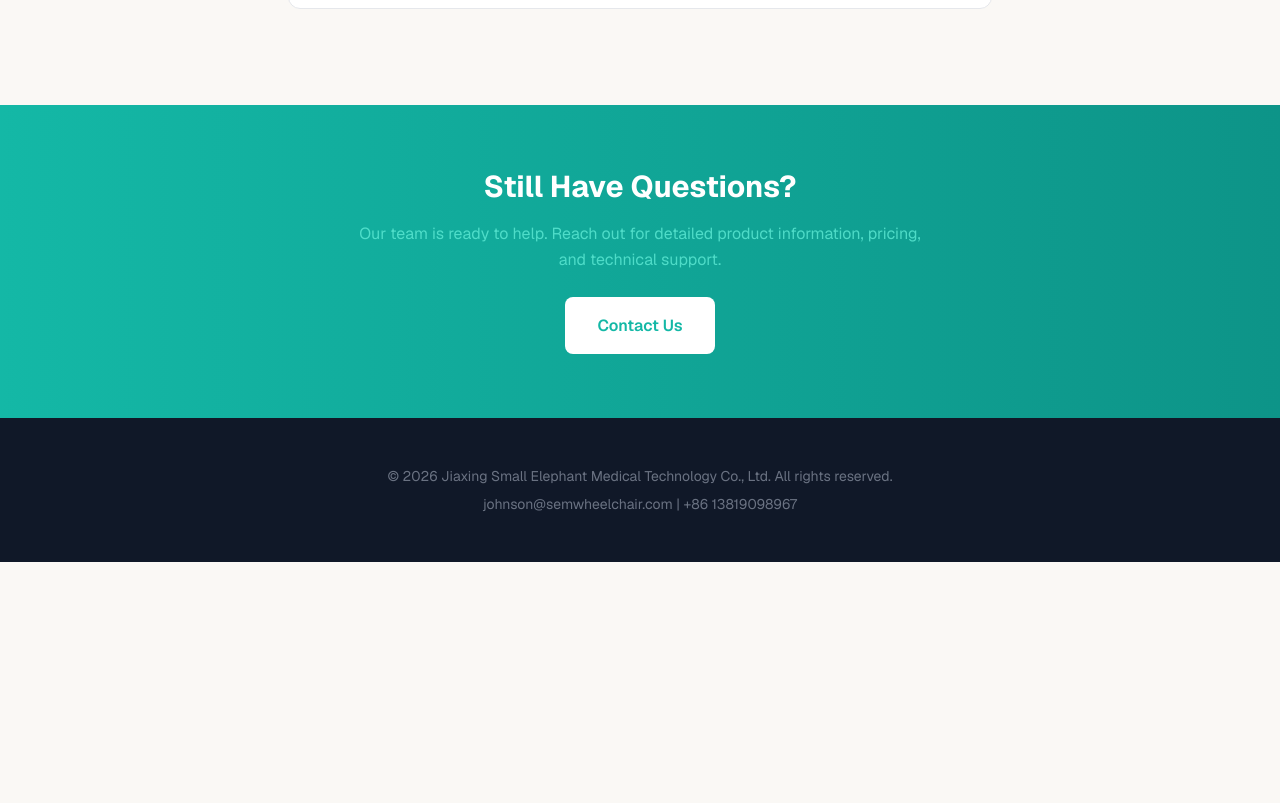
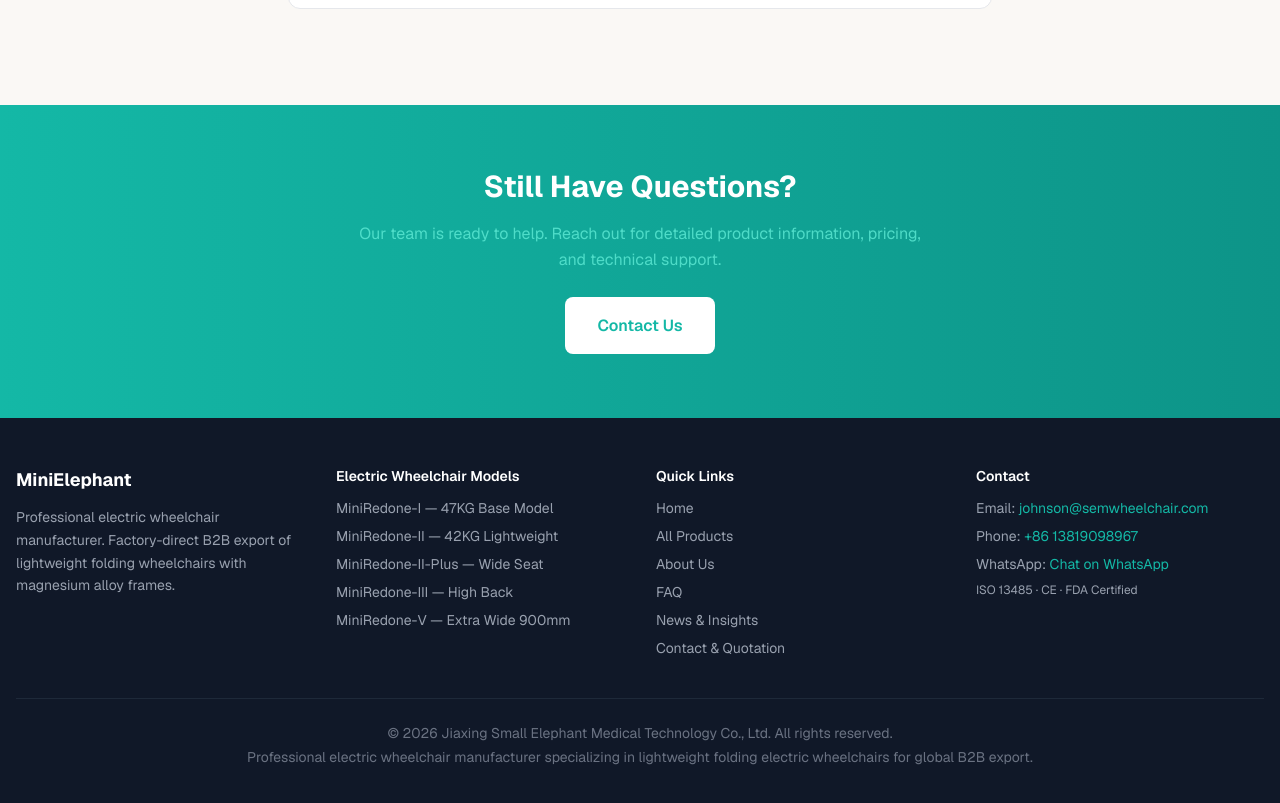
Before and after one commit to haja-ai/export-site, a Next.js app: page /faq in a window 1280 px wide. Shown: the part 1363-2166 px from the top of the page. Before the commit the page ends 1925 px from the top, so only its background shows below. Built offline with nearby package versions, Linux system fonts and the light colour scheme.

Commit message:
SEO optimization: H1 keyword fix, meta tags, JSON-LD structured data, footer internal links, image performance, sitemap, next.config

```diff
--- a/app/about/page.js
+++ b/app/about/page.js
@@ -5,13 +5,13 @@
 
 
 export const metadata = {
-  title: 'About Us | MiniElephant Electric Wheelchair Manufacturer',
+  title: 'About Us | MiniElephant Electric Wheelchair Manufacturer | Folding Wheelchair Factory',
   description:
-    'Jiaxing Small Elephant Medical Technology Co., Ltd — professional electric wheelchair manufacturer with 10+ years experience. ISO certified, OEM/ODM available, 50+ countries exported.',
+    'Jiaxing Small Elephant Medical Technology Co., Ltd — professional electric wheelchair manufacturer & supplier with 10+ years experience. ISO 13485, CE, FDA certified factory in Zhejiang, China. OEM/ODM available, 50+ countries exported. Lightweight magnesium alloy folding wheelchairs.',
   openGraph: {
-    title: 'About MiniElephant — Professional Electric Wheelchair Manufacturer',
+    title: 'About MiniElephant — Professional Electric Wheelchair Manufacturer & Factory',
     description:
-      '10+ years of experience in electric wheelchair manufacturing. ISO certified factory in Zhejiang, China.',
+      '10+ years of electric wheelchair manufacturing experience. ISO/CE/FDA certified factory in Zhejiang, China. Specializing in lightweight magnesium alloy folding wheelchairs.',
     url: 'https://www.semwheelchair.com/about',
     type: 'website',
   },
--- a/app/components/PageHero.jsx
+++ b/app/components/PageHero.jsx
@@ -19,8 +19,8 @@
         label: "Get a Quote",
         onClick: () => window.location.href = '/contact',
       }}
-      title="Freedom to Move, Power to Live"
-      subtitle="Factory-direct magnesium alloy electric wheelchairs. Dual 350W motors, 30km range, 150KG load. Exported to 50+ countries with OEM/ODM service."
+      title="Factory-Direct Electric Wheelchair Manufacturer | MiniRedone Lightweight Folding Wheelchairs"
+      subtitle="Premium electric wheelchairs with magnesium alloy frames — dual 350W motors, 30km range, 150KG load. Factory-direct B2B export to 50+ countries. OEM/ODM customization available."
       primaryAction={{
         label: "See the MiniRedone Series",
         onClick: () => window.location.href = '/products',
--- a/app/contact/page.js
+++ b/app/contact/page.js
@@ -4,13 +4,13 @@
 
 
 export const metadata = {
-  title: 'Contact Us | Get a Quote | MiniElephant Electric Wheelchair',
+  title: 'Contact Us | Get a Quote | Electric Wheelchair Manufacturer | MiniElephant',
   description:
-    'Contact MiniElephant for electric wheelchair inquiry, quotation, and OEM/ODM requests. Phone: +86 13819098967, Email: johnson@semwheelchair.com. Response within 24 hours.',
+    'Contact MiniElephant electric wheelchair manufacturer for B2B inquiry, quotation, and OEM/ODM requests. Factory-direct pricing. Phone: +86 13819098967, Email: johnson@semwheelchair.com. Response within 24 hours.',
   openGraph: {
-    title: 'Contact MiniElephant — Request a Quotation',
+    title: 'Contact MiniElephant — Electric Wheelchair Manufacturer Quotation',
     description:
-      'Get a customized quotation for electric wheelchairs. OEM/ODM inquiries welcome. Fast response within 24 hours.',
+      'Get a customized quotation for folding electric wheelchairs. OEM/ODM inquiries welcome. Factory-direct B2B pricing. Fast response within 24 hours.',
     url: 'https://www.semwheelchair.com/contact',
     type: 'website',
   },
@@ -52,7 +52,7 @@
                 </div>
                 <div>
                   <p className="text-sm font-medium text-gray-900">Phone / WhatsApp</p>
-                  <a href="tel:+861****8967" className="text-sm text-teal hover:underline">
+                  <a href="tel:+8613819098967" className="text-sm text-teal hover:underline">
                     +86 13819098967
                   </a>
                   <p className="text-xs text-gray-400 mt-0.5">Contact: Johnson</p>
--- a/app/faq/page.js
+++ b/app/faq/page.js
@@ -3,12 +3,12 @@
 
 
 export const metadata = {
-  title: 'FAQ | Electric Wheelchair | MiniElephant',
+  title: 'FAQ | Electric Wheelchair Manufacturer | MiniElephant Folding Wheelchairs',
   description:
-    'Frequently asked questions about MiniElephant electric wheelchairs. Shipping, warranty, OEM/ODM, battery, maintenance, and more. Find answers quickly.',
+    'Frequently asked questions about MiniElephant electric wheelchairs — B2B export, shipping times, OEM/ODM customization, warranty, battery specifications, and more. Find answers from the manufacturer.',
   openGraph: {
-    title: 'FAQ — MiniElephant Electric Wheelchair',
-    description: 'Find answers about electric wheelchair shipping, warranty, customization, and more.',
+    title: 'FAQ — MiniElephant Electric Wheelchair Manufacturer',
+    description: 'Find answers about electric wheelchair shipping, OEM customization, warranty, battery range, and more from the manufacturer.',
     url: 'https://www.semwheelchair.com/faq',
     type: 'website',
   },
--- a/app/layout.js
+++ b/app/layout.js
@@ -22,13 +22,13 @@
 
 export const metadata = {
   title: {
-    default: 'MiniElephant Electric Wheelchair | Premium B2B Electric Wheelchairs Manufacturer',
+    default: 'MiniElephant Electric Wheelchair | Premium B2B Electric Wheelchairs Manufacturer | Lightweight Folding Wheelchairs',
     template: '%s | MiniElephant Electric Wheelchair',
   },
   description:
-    'Professional electric wheelchair manufacturer. Lightweight folding wheelchairs with magnesium alloy frame, 30km range. B2B export to 50+ countries. OEM/ODM welcome.',
+    'Professional electric wheelchair manufacturer & supplier of lightweight folding wheelchairs with magnesium alloy frames. Dual 350W motors, 30km range, 150KG load capacity. B2B export to 50+ countries. ISO, CE, FDA certified. OEM/ODM available. Factory-direct pricing.',
   keywords:
-    'electric wheelchair, MiniElephant, MiniRedone, wheelchair manufacturer, B2B, export, China, Zhejiang, mobility, folding wheelchair, magnesium alloy, mobility aid',
+    'electric wheelchair, electric wheelchair manufacturer, folding electric wheelchair, lightweight wheelchair, magnesium alloy wheelchair, MiniElephant, MiniRedone, wheelchair supplier, B2B wheelchair export, China wheelchair manufacturer, mobility scooter, power wheelchair, OEM wheelchair, ODM wheelchair, electric wheelchair factory, Zhejiang wheelchair, portable wheelchair, dual motor wheelchair, 30km range wheelchair, 150kg capacity wheelchair, ISO 13485 wheelchair, CE certified wheelchair',
   robots: 'index, follow, max-image-preview:large, max-snippet:-1, max-video-preview:-1',
   alternates: {
     canonical: 'https://www.semwheelchair.com',
@@ -37,21 +37,21 @@
     },
   },
   openGraph: {
-    title: 'MiniElephant Electric Wheelchair | Premium B2B Electric Wheelchairs Manufacturer',
+    title: 'MiniElephant Electric Wheelchair | Premium B2B Electric Wheelchairs Manufacturer | Lightweight Folding Wheelchairs',
     description:
-      'Professional electric wheelchair manufacturer. Lightweight folding wheelchairs with magnesium alloy frame, 30km range, 150KG load. B2B export to 50+ countries. OEM/ODM welcome.',
+      'Professional electric wheelchair manufacturer. Lightweight folding wheelchairs with magnesium alloy frames, 30km range, 150KG load. Factory-direct B2B export to 50+ countries. OEM/ODM welcome. ISO, CE, FDA certified.',
     type: 'website',
     url: 'https://www.semwheelchair.com',
     siteName: 'MiniElephant Electric Wheelchair',
     locale: 'en_US',
-    images: [{ url: 'https://www.semwheelchair.com/og-image.jpg', width: 1200, height: 630, alt: 'MiniElephant Electric Wheelchair — MiniRedone Series' }],
+    images: [{ url: 'https://www.semwheelchair.com/og-image.jpg', width: 1200, height: 630, alt: 'MiniElephant Electric Wheelchair — MiniRedone Lightweight Folding Wheelchair Series' }],
     determiner: '',
   },
   twitter: {
     card: 'summary_large_image',
-    title: 'MiniElephant Electric Wheelchair | Premium B2B Manufacturer',
+    title: 'MiniElephant Electric Wheelchair | Premium B2B Wheelchair Manufacturer',
     description:
-      'Professional electric wheelchair manufacturer. Magnesium alloy frames, 30km range, 150KG load. B2B export to 50+ countries.',
+      'Professional electric wheelchair manufacturer. Magnesium alloy folding frames, dual 350W motors, 30km range, 150KG load. B2B export to 50+ countries. OEM/ODM.',
     images: ['https://www.semwheelchair.com/og-image.jpg'],
   },
   other: {
@@ -59,6 +59,7 @@
     'apple-mobile-web-app-title': 'MiniElephant',
     'msapplication-TileColor': '#14B8A6',
     'theme-color': '#14B8A6',
+    'google-site-verification': '',
   },
 };
 
@@ -88,7 +89,7 @@
             "url": "https://www.semwheelchair.com",
             "logo": "https://www.semwheelchair.com/logo.png",
             "image": "https://www.semwheelchair.com/og-image.jpg",
-            "description": "Professional electric wheelchair manufacturer. Lightweight folding wheelchairs with magnesium alloy frame, 30km range. B2B export to 50+ countries. OEM/ODM welcome.",
+            "description": "Professional electric wheelchair manufacturer of lightweight folding wheelchairs with magnesium alloy frames. Dual 350W brushless motors, 30km range, 150KG load capacity. Factory-direct B2B export to 50+ countries with OEM/ODM service.",
             "email": "johnson@semwheelchair.com",
             "telephone": "+86-13819098967",
             "address": {
@@ -106,7 +107,13 @@
                 "name": "Johnson",
                 "telephone": "+86-13819098967",
                 "email": "johnson@semwheelchair.com",
-                "availableLanguage": ["English", "Chinese"]
+                "availableLanguage": ["English", "Chinese"],
+                "hoursAvailable": {
+                  "@type": "OpeningHoursSpecification",
+                  "dayOfWeek": ["Monday", "Tuesday", "Wednesday", "Thursday", "Friday"],
+                  "opens": "09:00",
+                  "closes": "18:00"
+                }
               }
             ],
             "sameAs": [
@@ -114,8 +121,24 @@
             ],
             "foundingDate": "2013",
             "areaServed": "Worldwide",
-            "numberOfEmployees": "100+",
-            "isoCertifications": ["ISO 13485", "CE", "FDA"]
+            "numberOfEmployees": {
+              "@type": "QuantitativeValue",
+              "minValue": 100,
+              "maxValue": 200
+            },
+            "isoCertifications": ["ISO 13485", "CE", "FDA"],
+            "knowsAbout": ["Electric Wheelchair Manufacturing", "Lightweight Mobility Devices", "Magnesium Alloy Wheelchairs", "Folding Electric Wheelchairs"],
+            "hasOfferCatalog": {
+              "@type": "OfferCatalog",
+              "name": "MiniRedone Electric Wheelchair Series",
+              "itemListElement": [
+                { "@type": "Offer", "itemOffered": { "@type": "Product", "name": "MiniRedone-I" } },
+                { "@type": "Offer", "itemOffered": { "@type": "Product", "name": "MiniRedone-II" } },
+                { "@type": "Offer", "itemOffered": { "@type": "Product", "name": "MiniRedone-III" } },
+                { "@type": "Offer", "itemOffered": { "@type": "Product", "name": "MiniRedone-IV" } },
+                { "@type": "Offer", "itemOffered": { "@type": "Product", "name": "MiniRedone-V" } }
+              ]
+            }
           }),
         }} />
         <script type="application/ld+json" dangerouslySetInnerHTML={{
@@ -125,7 +148,7 @@
             "@id": "https://www.semwheelchair.com/#website",
             "url": "https://www.semwheelchair.com",
             "name": "MiniElephant Electric Wheelchair",
-            "description": "Premium B2B electric wheelchair manufacturer. Factory-direct magnesium alloy folding wheelchairs.",
+            "description": "Premium B2B electric wheelchair manufacturer. Factory-direct magnesium alloy lightweight folding wheelchairs. MiniRedone series — dual 350W motors, 30km range, ISO/CE/FDA certified. OEM/ODM available.",
             "publisher": { "@id": "https://www.semwheelchair.com/#organization" },
             "potentialAction": {
               "@type": "SearchAction",
@@ -138,9 +161,57 @@
       <body className="min-h-full flex flex-col">
         <main className="flex-1">{children}</main>
         <footer className="bg-gray-900 text-gray-400 py-12 px-4">
-          <div className="max-w-7xl mx-auto text-center text-sm text-gray-500">
-            <p>&copy; 2026 Jiaxing Small Elephant Medical Technology Co., Ltd. All rights reserved.</p>
-            <p className="mt-2">johnson@semwheelchair.com | +86 13819098967</p>
+          <div className="max-w-7xl mx-auto">
+            <div className="grid sm:grid-cols-2 lg:grid-cols-4 gap-8 mb-10 text-left">
+              {/* Brand */}
+              <div>
+                <h3 className="text-white font-bold text-lg mb-3">MiniElephant</h3>
+                <p className="text-sm text-gray-400 leading-relaxed">
+                  Professional electric wheelchair manufacturer. Factory-direct B2B export of lightweight folding wheelchairs with magnesium alloy frames.
+                </p>
+              </div>
+
+              {/* Products */}
+              <div>
+                <h3 className="text-white font-semibold text-sm mb-3">Electric Wheelchair Models</h3>
+                <ul className="space-y-2 text-sm">
+                  <li><a href="/products/miniredone-i" className="text-gray-400 hover:text-teal transition-colors">MiniRedone-I — 47KG Base Model</a></li>
+                  <li><a href="/products/miniredone-ii" className="text-gray-400 hover:text-teal transition-colors">MiniRedone-II — 42KG Lightweight</a></li>
+                  <li><a href="/products/miniredone-ii-plus" className="text-gray-400 hover:text-teal transition-colors">MiniRedone-II-Plus — Wide Seat</a></li>
+                  <li><a href="/products/miniredone-iii" className="text-gray-400 hover:text-teal transition-colors">MiniRedone-III — High Back</a></li>
+                  <li><a href="/products/miniredone-v" className="text-gray-400 hover:text-teal transition-colors">MiniRedone-V — Extra Wide 900mm</a></li>
+                </ul>
+              </div>
+
+              {/* Quick Links */}
+              <div>
+                <h3 className="text-white font-semibold text-sm mb-3">Quick Links</h3>
+                <ul className="space-y-2 text-sm">
+                  <li><a href="/" className="text-gray-400 hover:text-teal transition-colors">Home</a></li>
+                  <li><a href="/products" className="text-gray-400 hover:text-teal transition-colors">All Products</a></li>
+                  <li><a href="/about" className="text-gray-400 hover:text-teal transition-colors">About Us</a></li>
+                  <li><a href="/faq" className="text-gray-400 hover:text-teal transition-colors">FAQ</a></li>
+                  <li><a href="/news" className="text-gray-400 hover:text-teal transition-colors">News & Insights</a></li>
+                  <li><a href="/contact" className="text-gray-400 hover:text-teal transition-colors">Contact & Quotation</a></li>
+                </ul>
+              </div>
+
+              {/* Contact */}
+              <div>
+                <h3 className="text-white font-semibold text-sm mb-3">Contact</h3>
+                <ul className="space-y-2 text-sm">
+                  <li className="text-gray-400">Email: <a href="mailto:johnson@semwheelchair.com" className="text-teal hover:underline">johnson@semwheelchair.com</a></li>
+                  <li className="text-gray-400">Phone: <a href="tel:+8613819098967" className="text-teal hover:underline">+86 13819098967</a></li>
+                  <li className="text-gray-400">WhatsApp: <a href="https://wa.me/8613819098967" target="_blank" rel="noopener noreferrer" className="text-teal hover:underline">Chat on WhatsApp</a></li>
+                  <li className="text-gray-400 text-xs mt-2">ISO 13485 · CE · FDA Certified</li>
+                </ul>
+              </div>
+            </div>
+
+            <div className="border-t border-gray-800 pt-6 text-center text-sm text-gray-500">
+              <p>&copy; 2026 Jiaxing Small Elephant Medical Technology Co., Ltd. All rights reserved.</p>
+              <p className="mt-1">Professional electric wheelchair manufacturer specializing in lightweight folding electric wheelchairs for global B2B export.</p>
+            </div>
           </div>
         </footer>
       </body>
--- a/app/news/page.js
+++ b/app/news/page.js
@@ -4,12 +4,12 @@
 
 
 export const metadata = {
-  title: 'News & Insights | MiniElephant Electric Wheelchair',
+  title: 'News & Insights | Electric Wheelchair Manufacturer | MiniElephant',
   description:
-    'Stay updated with MiniElephant news, product launches, industry insights, and B2B buyer guides for electric wheelchairs.',
+    'Stay updated with MiniElephant electric wheelchair manufacturer news, product launches, B2B buyer guides, and industry insights on lightweight folding wheelchairs.',
   openGraph: {
-    title: 'News & Insights — MiniElephant Electric Wheelchair',
-    description: 'Product launches, industry insights, and B2B buyer guides for electric wheelchairs.',
+    title: 'News & Insights — MiniElephant Electric Wheelchair Manufacturer',
+    description: 'Electric wheelchair product launches, B2B buyer guides, and industry insights from MiniElephant manufacturer.',
     url: 'https://www.semwheelchair.com/news',
     type: 'website',
   },
--- a/app/page.js
+++ b/app/page.js
@@ -6,16 +6,16 @@
 const featuredProducts = [wheelchairs[0], wheelchairs[5], wheelchairs[7], wheelchairs[9]];
 
 export const metadata = {
-  title: 'MiniElephant Electric Wheelchair | Premium B2B Electric Wheelchairs Manufacturer',
+  title: 'MiniElephant Electric Wheelchair | Premium B2B Electric Wheelchairs Manufacturer | Lightweight Folding Wheelchairs',
   description:
-    'Professional electric wheelchair manufacturer. Lightweight folding wheelchairs with magnesium alloy frame, 30km range. B2B export to 50+ countries. OEM/ODM welcome.',
+    'Professional electric wheelchair manufacturer & supplier of lightweight folding wheelchairs with magnesium alloy frames. Dual 350W motors, 30km range, 150KG load capacity. B2B export to 50+ countries. ISO, CE, FDA certified. OEM/ODM available. Factory-direct pricing.',
   openGraph: {
-    title: 'MiniElephant Electric Wheelchair | Premium B2B Electric Wheelchairs Manufacturer',
+    title: 'MiniElephant Electric Wheelchair | Premium B2B Electric Wheelchairs Manufacturer | Lightweight Folding Wheelchairs',
     description:
-      'Lightweight folding electric wheelchairs with magnesium alloy frame, 30km range, 150KG load. Factory-direct B2B pricing from China manufacturer.',
+      'Lightweight folding electric wheelchairs with magnesium alloy frames, dual 350W motors, 30km range, 150KG load. Factory-direct B2B pricing from China manufacturer. ISO/CE/FDA certified.',
     url: 'https://www.semwheelchair.com',
     type: 'website',
-    images: [{ url: 'https://www.semwheelchair.com/og-image.jpg', width: 1200, height: 630, alt: 'MiniElephant MiniRedone Series Electric Wheelchairs' }],
+    images: [{ url: 'https://www.semwheelchair.com/og-image.jpg', width: 1200, height: 630, alt: 'MiniElephant MiniRedone Series Lightweight Folding Electric Wheelchairs' }],
   },
   alternates: {
     canonical: 'https://www.semwheelchair.com',
@@ -93,11 +93,10 @@
                 Our Products
               </span>
               <h2 className="text-3xl lg:text-4xl font-bold text-gray-900 mt-2 mb-3">
-                Featured Wheelchair Models
+                Featured Electric Wheelchair Models
               </h2>
               <p className="text-gray-500 max-w-xl">
-                Explore our complete MiniRedone series — from lightweight portability to premium
-                high-back comfort.
+                Explore our complete MiniRedone series of folding electric wheelchairs — from ultra-lightweight 42KG portable designs to premium high-back comfort models. All feature magnesium alloy frames and dual 350W motors.
               </p>
             </div>
             <Link
@@ -127,10 +126,10 @@
               Why MiniElephant
             </span>
             <h2 className="text-3xl lg:text-4xl font-bold text-gray-900 mt-2 mb-4">
-              Why Choose Us
+              Why Choose Our Electric Wheelchair Factory
             </h2>
             <p className="text-gray-500 max-w-2xl mx-auto">
-              We deliver value beyond products — partnership, quality, and peace of mind.
+              We deliver value beyond products — partnership, quality, and peace of mind. As a direct electric wheelchair manufacturer with ISO, CE, and FDA certification, we offer factory-direct pricing, OEM/ODM customization, and reliable after-sales support.
             </p>
           </div>
 
@@ -160,17 +159,17 @@
                 About Us
               </span>
               <h2 className="text-3xl lg:text-4xl font-bold text-gray-900 mt-2 mb-6">
-                Professional Manufacturer of Electric Wheelchairs
+                Professional Manufacturer of Electric Wheelchairs — Magnesium Alloy Folding Wheelchair Factory
               </h2>
               <p className="text-gray-600 leading-relaxed mb-6">
                 Jiaxing Small Elephant Medical Technology Co., Ltd is a professional manufacturer
-                specializing in electric wheelchairs. With over 10 years of experience, our
+                specializing in folding electric wheelchairs. With over 10 years of experience, our
                 MiniElephant brand has become synonymous with quality, innovation, and reliability in
                 the mobility aid industry.
               </p>
               <p className="text-gray-600 leading-relaxed mb-8">
-                Our MiniRedone series features 10 models covering every need — from lightweight
-                portable designs to premium high-back comfort wheelchairs. All models feature
+                Our MiniRedone series features 10 electric wheelchair models covering every need — from lightweight
+                42KG portable designs to premium high-back comfort and extra-wide (900mm) wheelchairs. All models feature
                 magnesium alloy frames, dual 350W brushless motors, and 30km range.
               </p>
               <Link
@@ -203,15 +202,14 @@
         </div>
       </section>
 
-      {/* CTA Section */}
+      {/* CTA Section — Contact for Quotation */}
       <section className="py-16 lg:py-24 bg-white">
         <div className="max-w-7xl mx-auto px-4 sm:px-6 lg:px-8 text-center">
           <h2 className="text-3xl lg:text-4xl font-bold text-gray-900 mb-4">
-            Ready to Partner with Us?
+            Ready to Partner with Our Electric Wheelchair Factory?
           </h2>
           <p className="text-gray-500 max-w-xl mx-auto mb-8">
-            Contact our export team today for a customized quotation. We typically respond within 24
-            hours.
+            Contact our B2B export team today for a customized quotation on MiniRedone folding electric wheelchairs. OEM/ODM customization available. We typically respond within 24 hours.
           </p>
           <div className="flex flex-col sm:flex-row gap-4 justify-center">
             <Link href="/contact" className="btn-primary text-base px-8 py-4">
--- a/app/products/page.js
+++ b/app/products/page.js
@@ -7,13 +7,13 @@
 
 
 export const metadata = {
-  title: 'Electric Wheelchair Products | MiniRedone Series | MiniElephant',
+  title: 'Electric Wheelchair Products | MiniRedone Series | Lightweight Folding Wheelchairs | MiniElephant',
   description:
-    'Explore all 10 MiniRedone electric wheelchair models. Magnesium alloy frames, dual 350W motors, 30km range. Lightweight folding designs for B2B export. Request quotation.',
+    'Explore all 10 MiniRedone electric wheelchair models for B2B export. Magnesium alloy frames, dual 350W motors, 30km range. Lightweight folding designs from 42KG to extra-wide 900mm. ISO/CE/FDA certified. Request factory quotation.',
   openGraph: {
-    title: 'Electric Wheelchair Products | MiniRedone Series',
+    title: 'Electric Wheelchair Products | MiniRedone Series — Lightweight Folding Wheelchairs',
     description:
-      '10 MiniRedone electric wheelchair models — from 42KG lightweight to 900mm extra-wide. Magnesium alloy, 30km range.',
+      '10 MiniRedone electric wheelchair models — from 42KG lightweight to 900mm extra-wide. Magnesium alloy frames, dual 350W motors, 30km range. Factory-direct B2B pricing.',
     url: 'https://www.semwheelchair.com/products',
     type: 'website',
   },
```
Also changed, not shown: app/components/ImageGallery.jsx (+5 -2 lines), app/components/ProductCard.jsx (+10 -1 lines), app/sitemap.js (+16 -8 lines), next.config.mjs (+57 -1 lines).
